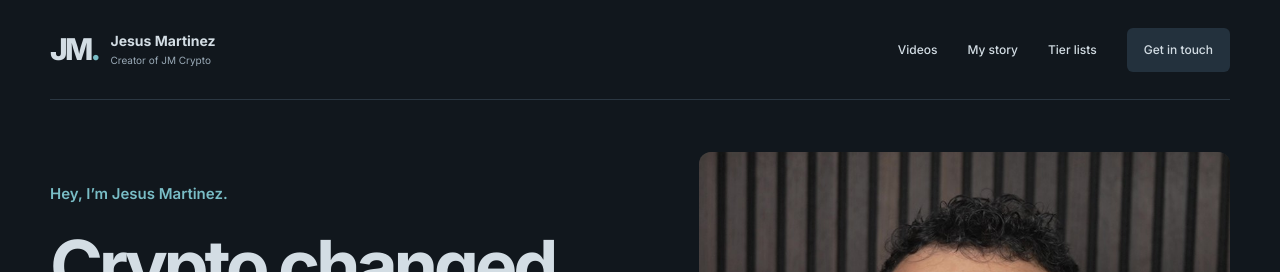
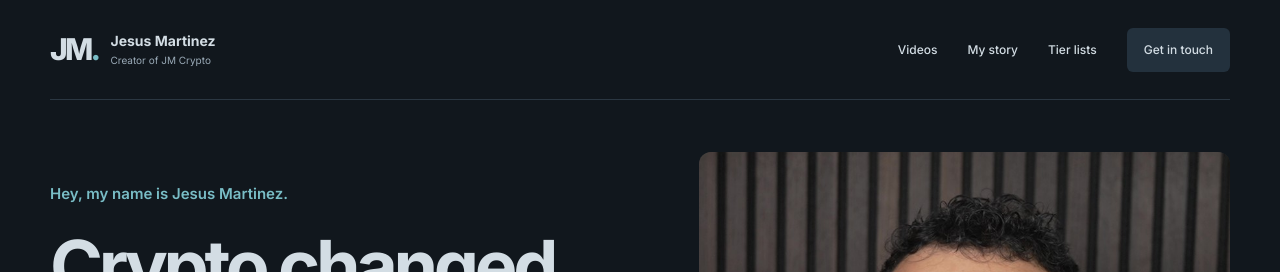
Before and after one commit to jesuselier/NewWebsite, a Next.js app: page / in a window 1280 px wide. Shown: the top 272 px of the page. Built offline with nearby package versions, Linux system fonts and the light colour scheme; no server answers.

Commit message:
Update Jesus's homepage introduction

```diff
--- a/components/JesusHome.tsx
+++ b/components/JesusHome.tsx
@@ -12,7 +12,7 @@ export default async function JesusHome() {
     <>
       <section className="container hero">
         <div className="hero-copy">
-          <p className="hero-intro">Hey, I’m Jesus Martinez.</p>
+          <p className="hero-intro">Hey, my name is Jesus Martinez.</p>
           <h1>
             Crypto changed
             <br />
```
